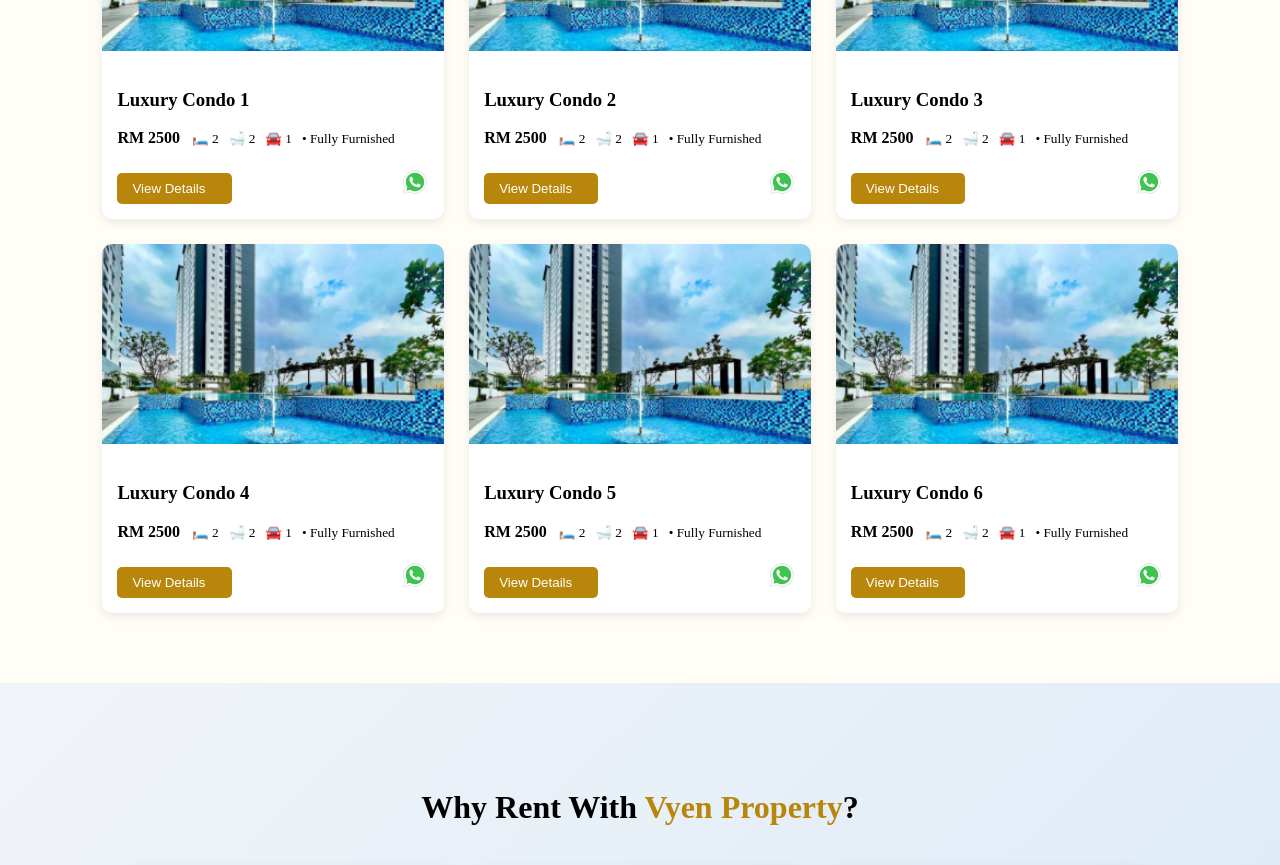
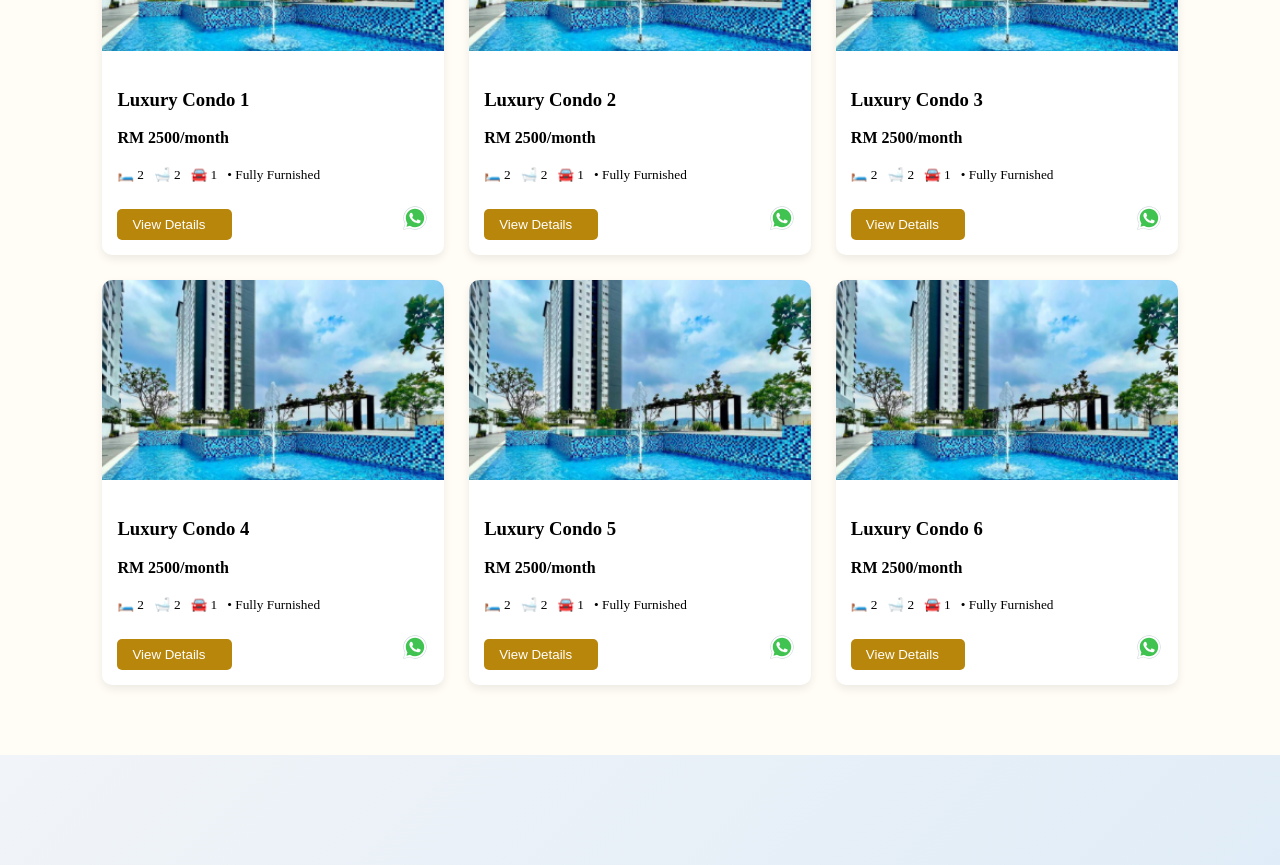
Before and after one commit to RSBusinessTech/vyenpropertyadvisor-ui, an Angular app: page /rent in a window 1280 px wide. Shown: the part 1040-1905 px from the top of the page. Built offline with nearby package versions, Linux system fonts and the light colour scheme.

Commit message:
Changing UI

```diff
--- a/src/app/features/rent/components/rent/rent.component.html
+++ b/src/app/features/rent/components/rent/rent.component.html
@@ -35,7 +35,7 @@
       <div class="rent-card-info">
         <h3>Luxury Condo {{item}}</h3>
         <p>
-          <B>RM 2500 &nbsp;&nbsp;</B>
+          <B>RM 2500/month</B><br> <br>
           <small>🛏️ 2 &nbsp;&nbsp;</small>
           <small>🛁 2 &nbsp;&nbsp;</small>
           <small>🚘 1 &nbsp;&nbsp;</small>
```
